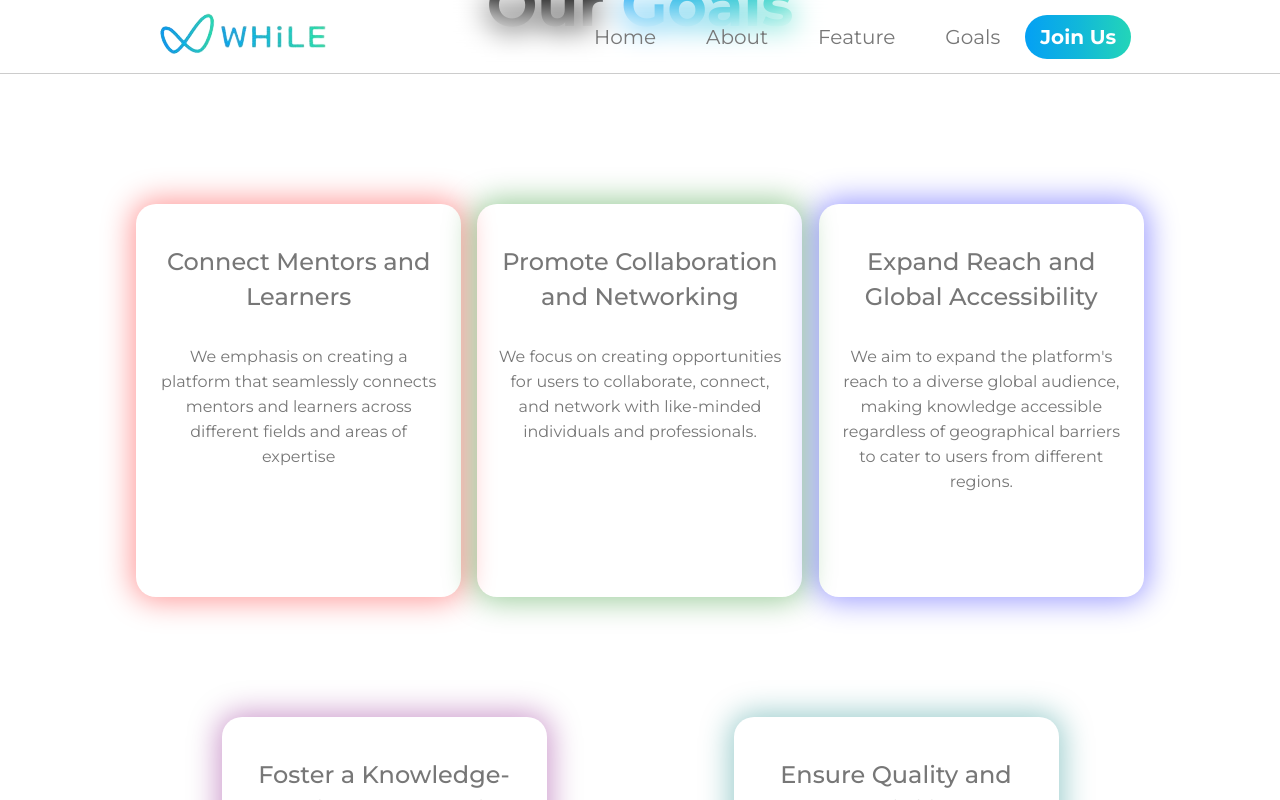
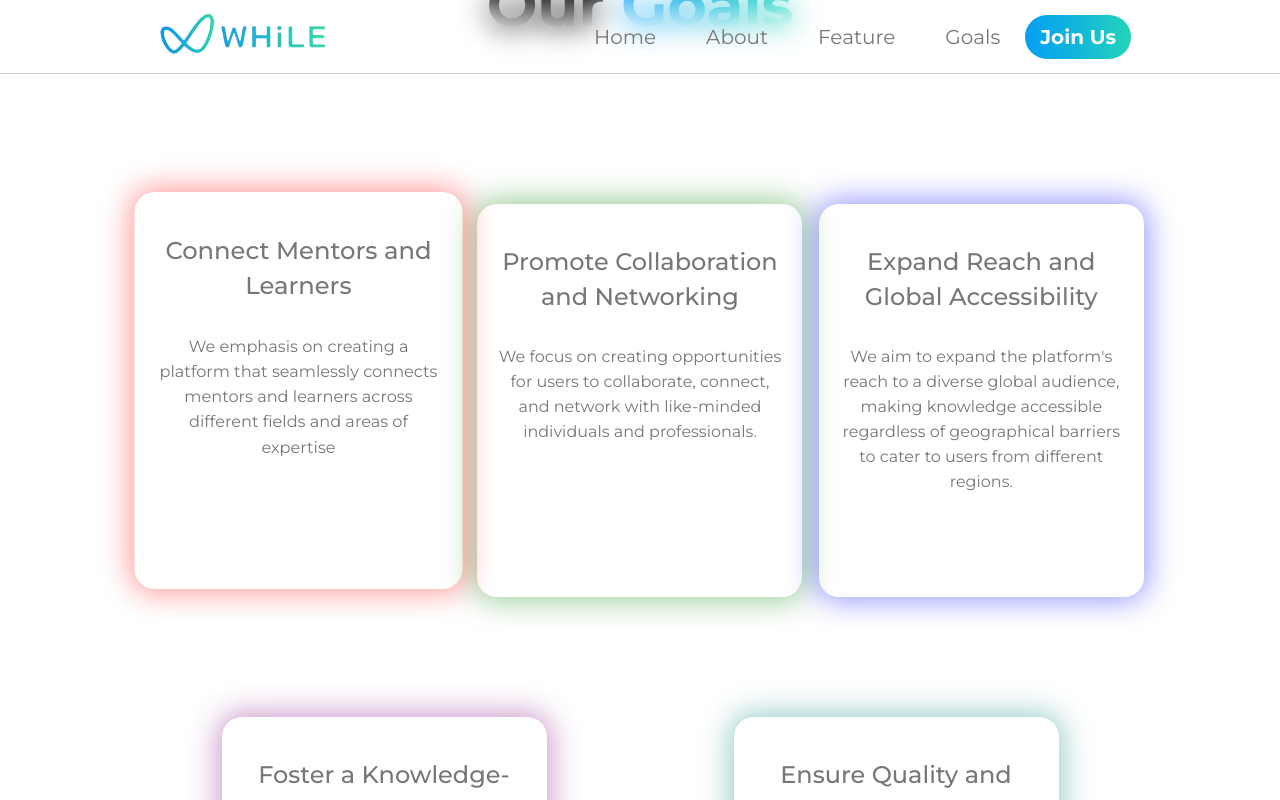
Before and after one commit to Gaurav-Verma07/while, a Next.js app: page / in a window 1280 px wide. In both pictures the pointer is over the element 298 px from the left and 4128 px from the top of the page. Shown: the part 3728-4528 px from the top of the page. Built offline with nearby package versions, Linux system fonts and the light colour scheme.

Commit message:
style: values animation

```diff
--- a/components/Goals/Goals.module.css
+++ b/components/Goals/Goals.module.css
@@ -32,6 +32,11 @@
   border-radius: 20px;
   border-color: transparent;
   padding: 40px 20px;
+  transition: all .3s ease;
+}
+
+.cardMain:hover{
+  transform: translateY(-10px) scale(1.01) ;
 }
 
 .card1 {
```
